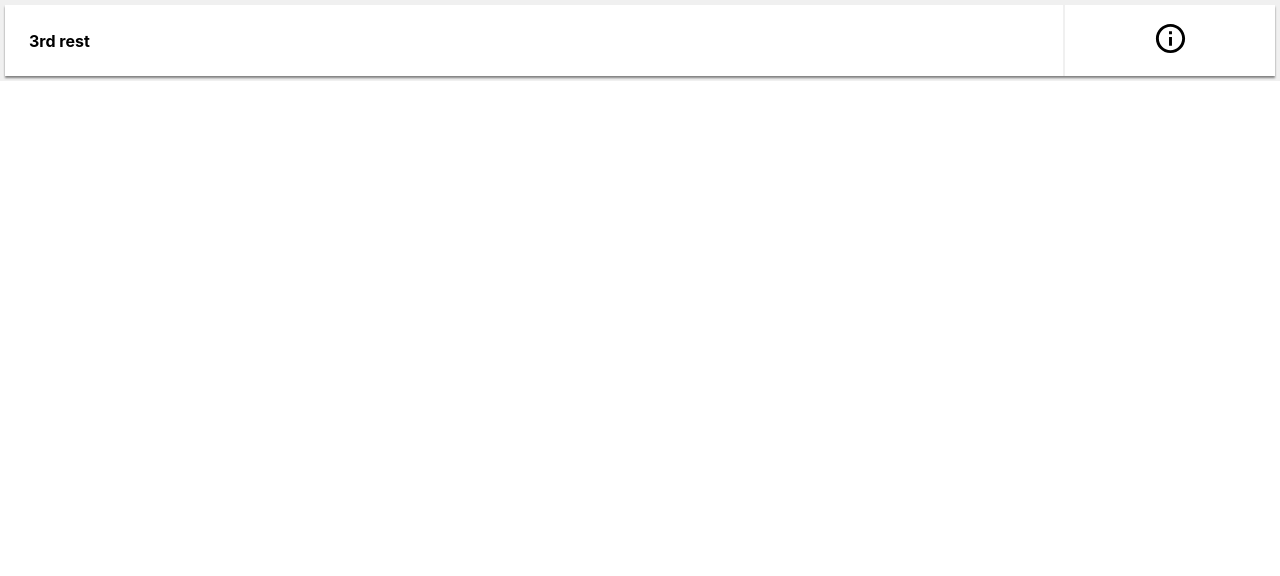
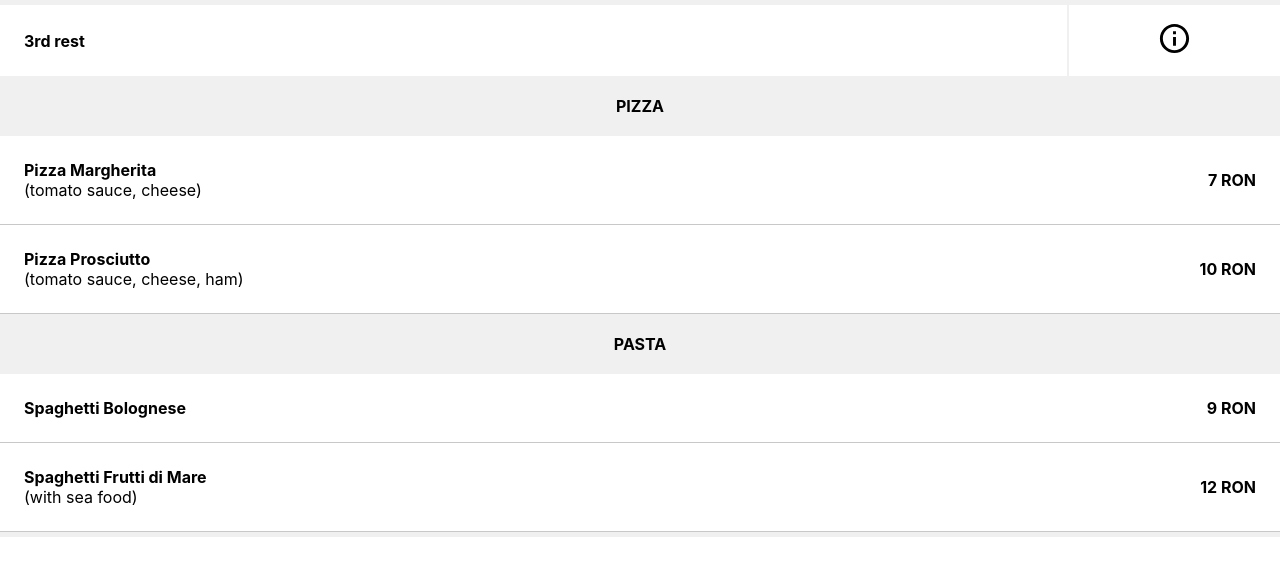
Before and after one commit to vassd/FoodOrder, a React (Vite) app: page / in a window 1280 px wide. Shown: the top 576 px of the page. Built offline with nearby package versions, Linux system fonts and the light colour scheme.

Commit message:
feat: add categoryHeader, MenuItems, Menuitem components

```diff
--- a/src/assets/data.json
+++ b/src/assets/data.json
@@ -7,6 +7,7 @@
       {
         "name": "Pizza Margherita",
         "price": 7.00,
+        "currency": "RON",
         "ingredients": [
           "tomato sauce",
           "cheese"
@@ -16,6 +17,7 @@
       {
         "name": "Pizza Prosciutto",
         "price": 10.00,
+        "currency": "RON",
         "ingredients": [
           "tomato sauce",
           "cheese",
@@ -26,6 +28,7 @@
       {
         "name": "Spaghetti Bolognese",
         "price": 9.00,
+        "currency": "RON",
         "ingredients": [
         ],
         "category": 1
@@ -33,10 +36,11 @@
       {
         "name": "Spaghetti Frutti di Mare",
         "price": 12.00,
+        "currency": "RON",
         "ingredients": [
           "with sea food"
         ],
-        "category": 0
+        "category": 1
       }
     ],
     "categories": [
--- /dev/null
+++ b/src/components/CategoryHeader/CategoryHeader.tsx
@@ -0,0 +1,23 @@
+import React from 'react'
+import Box from '@mui/material/Box'
+
+export interface Category {
+  id: number
+  name: string
+}
+
+export const CategoryHeader: React.FC<Category> = ({ name }) => {
+  return (
+    <Box
+      sx={{
+        textTransform: 'uppercase',
+        textAlign: 'center',
+        fontWeight: 'bold',
+        backgroundColor: 'rgb(240, 240, 240)',
+        padding: '20px'
+      }}
+    >
+      {name}
+    </Box>
+  )
+}
--- /dev/null
+++ b/src/components/CategoryHeader/index.ts
@@ -0,0 +1,2 @@
+export { CategoryHeader } from './CategoryHeader'
+export type { Category } from './CategoryHeader'
--- a/src/components/MenuHeader/MenuHeader.tsx
+++ b/src/components/MenuHeader/MenuHeader.tsx
@@ -14,19 +14,20 @@ export const MenuHeader: React.FC<MenuHeaderInterface> = ({ name }) => {
       alignItems="center"
       sx={{ boxShadow: '0px 2px 2px grey' }}
     >
-      <Grid item xs={10} sx={{ padding: '24px' }}>
+      <Grid item xs={9} md={10} sx={{ padding: '24px' }}>
         <strong>{name}</strong>
       </Grid>
       <Grid
         item
-        xs={2}
+        xs={3}
+        md={2}
         sx={{
           borderLeft: '2px solid rgb(240, 240, 240)',
           textAlign: 'center',
           padding: '16px'
         }}
       >
-        <InfoOutlinedIcon fontSize='large'/>
+        <InfoOutlinedIcon fontSize="large" />
       </Grid>
     </Grid>
   )
--- /dev/null
+++ b/src/components/MenuItem/MenuItem.tsx
@@ -0,0 +1,63 @@
+import React from 'react'
+import Grid from '@mui/material/Grid'
+import ListItem from '@mui/material/ListItem'
+
+export interface MenuItemInterface {
+  name: string
+  price: number
+
+  currency: string
+  ingredients: string[]
+  category: number
+}
+
+export const MenuItem: React.FC<MenuItemInterface> = ({
+  name,
+  price,
+  currency,
+  ingredients
+}) => {
+  const renderNameAndIngredients = (
+    name: string,
+    ingredients: string[]
+  ): JSX.Element => {
+    return (
+      <>
+        <Grid container direction="column" alignItems="left">
+          <Grid item sx={{ fontWeight: 'bold' }}>
+            {name}
+          </Grid>
+          <Grid item>
+            {ingredients.length > 0 ? `(${ingredients.join(', ')})` : ''}
+          </Grid>
+        </Grid>
+      </>
+    )
+  }
+
+  return (
+    <ListItem disablePadding>
+      <Grid
+        container
+        direction="row"
+        alignItems="center"
+        sx={{ borderBottom: '1px solid rgb(200, 200, 200)' }}
+      >
+        <Grid item xs={9} sx={{ padding: '24px' }}>
+          {renderNameAndIngredients(name, ingredients)}
+        </Grid>
+        <Grid
+          item
+          xs={3}
+          sx={{
+            fontWeight: 'bold',
+            textAlign: 'right',
+            padding: '24px'
+          }}
+        >
+          {`${price} ${currency}`}
+        </Grid>
+      </Grid>
+    </ListItem>
+  )
+}
--- /dev/null
+++ b/src/components/MenuItem/index.ts
@@ -0,0 +1,2 @@
+export { MenuItem } from './MenuItem'
+export type { MenuItemInterface } from './MenuItem'
--- /dev/null
+++ b/src/components/MenuItems/MenuItems.tsx
@@ -0,0 +1,50 @@
+import React from 'react'
+import {
+  type Category,
+  CategoryHeader,
+  type MenuItemInterface,
+  MenuItem
+} from 'components'
+import List from '@mui/material/List'
+
+interface MenuItemsInterface {
+  items: MenuItemInterface[]
+  categories: Category[]
+}
+export const MenuItems: React.FC<MenuItemsInterface> = ({
+  items,
+  categories
+}) => {
+  const renderItems = (
+    items: MenuItemInterface[],
+    categories: Category[]
+  ): JSX.Element => {
+    return (
+      <>
+        {categories.map((category: Category) => {
+          return (
+            <List disablePadding key={category.id}>
+              <CategoryHeader id={category.id} name={category.name} />
+              {items
+                .filter((item) => item.category === category.id)
+                .map((item: MenuItemInterface) => {
+                  return (
+                    <MenuItem
+                      key={`${item.name}_${category.id}`}
+                      name={item.name}
+                      price={item.price}
+                      currency={item.currency}
+                      ingredients={item.ingredients}
+                      category={item.category}
+                    />
+                  )
+                })}
+            </List>
+          )
+        })}
+      </>
+    )
+  }
+
+  return <>{renderItems(items, categories)}</>
+}
--- /dev/null
+++ b/src/components/MenuItems/index.ts
@@ -0,0 +1 @@
+export { MenuItems } from './MenuItems'
--- a/src/components/index.ts
+++ b/src/components/index.ts
@@ -1 +1,6 @@
 export { MenuHeader } from './MenuHeader'
+export { CategoryHeader } from './CategoryHeader'
+export type { Category } from './CategoryHeader'
+export { MenuItems } from './MenuItems'
+export { MenuItem } from './MenuItem'
+export type { MenuItemInterface } from './MenuItem'
--- a/src/views/MenuListView/MenuListView.tsx
+++ b/src/views/MenuListView/MenuListView.tsx
@@ -1,16 +1,28 @@
-import React, { useState } from 'react'
+import React from 'react'
 import Box from '@mui/material/Box'
 import data from 'assets/data.json'
-import { MenuHeader } from 'components'
+import {
+  MenuHeader,
+  MenuItems,
+  type Category,
+  type MenuItemInterface
+} from 'components'
 
 export const MenuListView: React.FC = () => {
-  const [menu, setMenu] = useState(data)
-  const restaurantName: string = data.restaurant.name;
-
+  const restaurantName: string = data.restaurant.name
+  const categories: Category[] = data.menu.categories
+  const items: MenuItemInterface[] = data.menu.items
 
   return (
-    <Box component="section" sx={{ border: '5px solid rgb(240, 240, 240)' }}>
+    <Box
+      component="section"
+      sx={{
+        borderTop: '5px solid rgb(240, 240, 240)',
+        borderBottom: '5px solid rgb(240, 240, 240)'
+      }}
+    >
       <MenuHeader name={restaurantName} />
+      <MenuItems items={items} categories={categories} />
     </Box>
   )
 }
```
